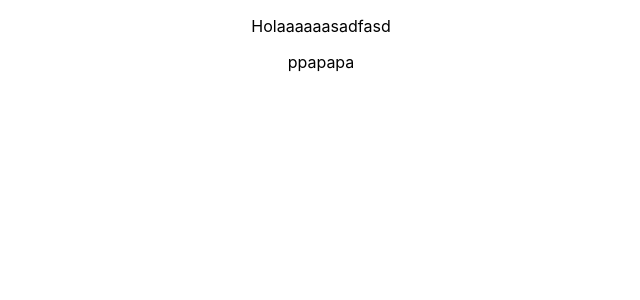
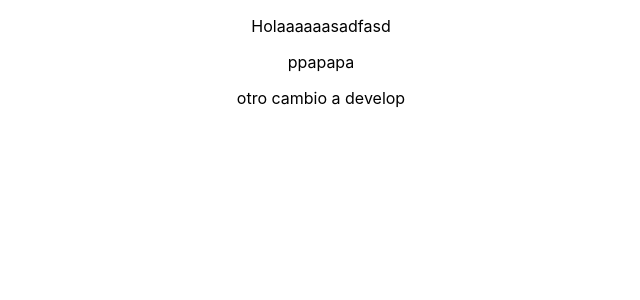
Before and after one commit to genderless2022/genderless-client, a React (Create React App) app: page / in a window 1280 px wide. Shown: the top 300 px of the page, without its empty margins (319-959 px from the left). Built offline with nearby package versions, Linux system fonts and the light colour scheme.

Commit message:
otro cmabio

```diff
--- a/src/App.js
+++ b/src/App.js
@@ -4,6 +4,7 @@ function App() { return (
     <div className="App">
       <p>Holaaaaaasadfasd</p>
       <div>ppapapa</div>
+      <p>otro cambio a develop</p>
     </div>
   );
 }
```
